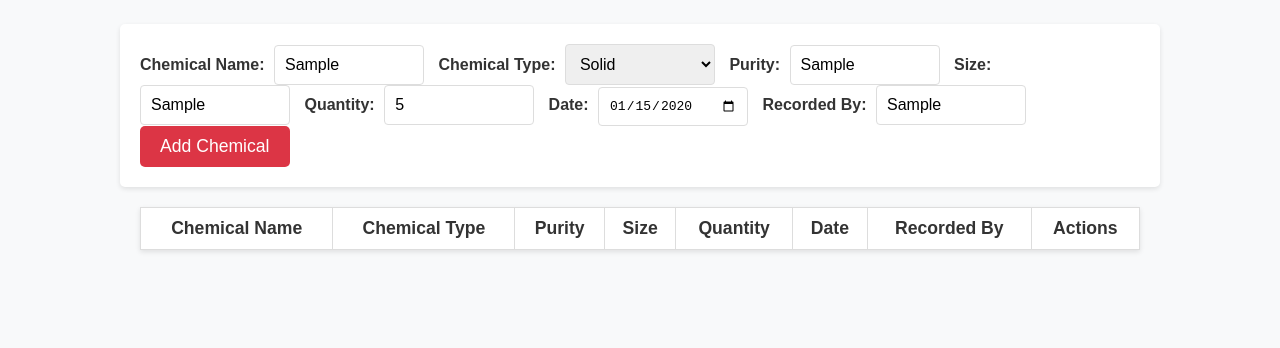
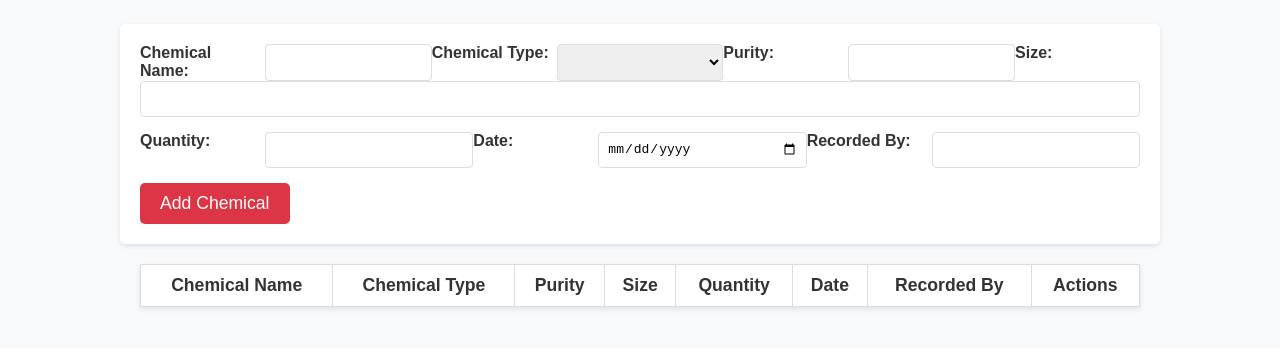
Before and after one commit to KehaoHuang24/lab-chemical-manager, a website: page public/index.html in a window 1280 px wide. Both pictures are taken after typing "Sample", "Sample", "Sample", "5", "2020-01-15", "Sample" into the empty fields and a click on the button "Add Chemical". Shown: the part 68-416 px from the top of the page. Drawn offline with Linux system fonts and the light colour scheme; no server answers.

Commit message:
Update index.html

```diff
--- a/public/index.html
+++ b/public/index.html
@@ -32,28 +32,31 @@
             box-shadow: 0 2px 5px rgba(0, 0, 0, 0.1);
         }
 
-        /* 输入框和选择框 */
-        .form-container input,
-        .form-container select {
-            padding: 10px;
-            margin-right: 10px;
+        /* 表单行样式 */
+        .form-row {
+            display: flex;
+            flex-wrap: wrap;
+            justify-content: space-between;
+            margin-bottom: 15px;
+        }
+
+        /* 标签和输入框 */
+        .form-row label {
+            font-weight: bold;
+            margin-right: 5px;
+            flex: 1;
+            min-width: 120px;
+        }
+
+        .form-row input,
+        .form-row select {
+            flex: 2;
+            padding: 8px;
             font-size: 1em;
             border: 1px solid #ddd;
             border-radius: 4px;
             box-sizing: border-box;
-        }
-
-        /* 表单布局 */
-        .form-container input[type="text"],
-        .form-container input[type="number"],
-        .form-container input[type="date"],
-        .form-container select {
-            width: 150px;
-        }
-
-        .form-container label {
-            font-weight: bold;
-            margin-right: 5px;
+            min-width: 150px;
         }
 
         /* 添加按钮样式 */
@@ -117,31 +120,28 @@
 
     <!-- 表单容器 -->
     <div class="form-container">
+        <div class="form-row">
             <label for="chemicalName">Chemical Name:</label>
             <input type="text" id="chemicalName">
-
             <label for="chemicalType">Chemical Type:</label>
             <select id="chemicalType">
                 <option value="Solid">Solid</option>
                 <option value="Liquid">Liquid</option>
                 <option value="Fridge">Fridge</option>
             </select>
-
             <label for="purity">Purity:</label>
             <input type="text" id="purity">
-
             <label for="size">Size:</label>
             <input type="text" id="size">
-
+        </div>
+        <div class="form-row">
             <label for="quantity">Quantity:</label>
             <input type="number" id="quantity">
-
             <label for="date">Date:</label>
             <input type="date" id="date">
-
             <label for="recordedBy">Recorded By:</label>
             <input type="text" id="recordedBy">
-
+        </div>
         <button class="add-button" onclick="addChemical()">Add Chemical</button>
     </div>
 
@@ -166,8 +166,7 @@
 
     <!-- JavaScript 逻辑 -->
     <script>
-       function addChemical() {
-    // 获取输入的值
+        async function addChemical() {
             const chemicalName = document.getElementById('chemicalName').value;
             const chemicalType = document.getElementById('chemicalType').value;
             const purity = document.getElementById('purity').value;
@@ -176,8 +175,8 @@
             const date = document.getElementById('date').value;
             const recordedBy = document.getElementById('recordedBy').value;
 
-    // 将数据发送到后端
-    fetch('http://localhost:3000/api/addChemical', {
+            try {
+                const response = await fetch('https://lab-chemical-manager.onrender.com/api/addChemical', {
                     method: 'POST',
                     headers: {
                         'Content-Type': 'application/json',
@@ -191,16 +190,15 @@
                         date,
                         recordedBy,
                     }),
-    })
-        .then(response => response.json())
-        .then(data => {
+                });
+
+                const data = await response.json();
                 alert(data.message); // 显示成功消息
                 loadChemicals(); // 重新加载表格
-        })
-        .catch(error => {
+            } catch (error) {
                 console.error('Error:', error);
                 alert('Failed to add chemical.');
-        });
+            }
 
             // 清空输入框
             document.getElementById('chemicalName').value = '';
@@ -212,11 +210,11 @@
             document.getElementById('recordedBy').value = '';
         }
 
-function loadChemicals() {
-    // 从后端获取化学试剂数据
-    fetch('http://localhost:3000/api/chemicals')
-        .then(response => response.json())
-        .then(data => {
+        async function loadChemicals() {
+            try {
+                const response = await fetch('https://lab-chemical-manager.onrender.com/api/chemicals');
+                const data = await response.json();
+
                 const tableBody = document.getElementById('tableBody');
                 tableBody.innerHTML = ''; // 清空表格
 
@@ -235,33 +233,27 @@ function loadChemicals() {
                     `;
                     tableBody.insertAdjacentHTML('beforeend', newRow);
                 });
-        })
-        .catch(error => {
+            } catch (error) {
                 console.error('Error:', error);
                 alert('Failed to load chemicals.');
-        });
+            }
         }
 
-function deleteChemical(id) {
-    // 向后端发送删除请求
-    fetch(`http://localhost:3000/api/chemicals/${id}`, {
+        async function deleteChemical(id) {
+            try {
+                const response = await fetch(`https://lab-chemical-manager.onrender.com/api/chemicals/${id}`, {
                     method: 'DELETE',
-    })
-        .then(response => response.json())
-        .then(data => {
+                });
+                const data = await response.json();
                 alert(data.message); // 显示成功消息
                 loadChemicals(); // 重新加载表格
-        })
-        .catch(error => {
+            } catch (error) {
                 console.error('Error:', error);
                 alert('Failed to delete chemical.');
-        });
+            }
         }
 
-// 页面加载时自动加载表格数据
         window.onload = loadChemicals;
-
-        }
     </script>
 </body>
 </html>
```
Lines whose indentation alone changed are shown as unchanged.
